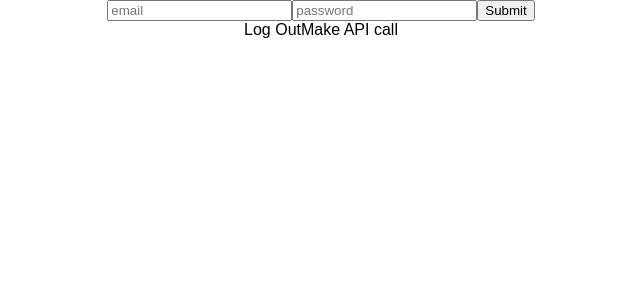
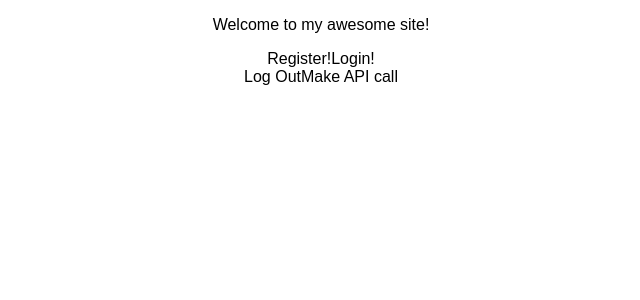
Before and after one commit to jlr7245/rails-react-token-auth-test, a React (Create React App) app in the folder client/: page / in a window 1280 px wide. Shown: the top 300 px of the page, without its empty margins (319-959 px from the left). Built offline with nearby package versions, Linux system fonts and the light colour scheme.

Commit message:
setting up to be able to register users

```diff
--- a/client/src/App.jsx
+++ b/client/src/App.jsx
@@ -3,19 +3,24 @@ import './App.css';
 
 import Auth from './modules/Auth';
 import LoginForm from './components/LoginForm';
+import RegisterForm from './components/RegisterForm';
 
 class App extends Component {
   constructor() {
     super();
     this.state = {
       auth: Auth.isUserAuthenticated(),
+      formRequested: null,
     }
 
     this.loginSubmit = this.loginSubmit.bind(this);
-    this.deleteToken = this.deleteToken.bind(this);
+    this.registerSubmit = this.registerSubmit.bind(this);
+    this.logOut = this.logOut.bind(this);
     this.makeApiCall = this.makeApiCall.bind(this);
+    this.setForm = this.setForm.bind(this);
   }
 
+  //============= AUTH METHODS
   loginSubmit(e) {
     e.preventDefault();
     fetch('/login.json', {
@@ -37,13 +42,30 @@ class App extends Component {
     }).catch(err => console.log(err));
   }
 
-  deleteToken() {
-    Auth.deauthenticateUser();
-    this.setState({
-      auth: Auth.isUserAuthenticated(),
-    });
+  registerSubmit(e) {
+    e.preventDefault();
+
   }
 
+  logOut() {
+    fetch('/logout.json', {
+      method: 'DELETE',
+      headers: {
+        'Content-Type': 'application/json',
+        'Authorization': `Token token=${Auth.getToken()}`
+      }
+    }).then(res => res.json()).then(jsonRes => {
+      console.log(jsonRes);
+      Auth.deauthenticateUser();
+      this.setState({
+        auth: Auth.isUserAuthenticated(),
+      });
+    }).catch(err => console.log(err));
+  }
+
+  //=========== OTHER METHODS
+
+  // make a simple api call to the backend
   makeApiCall() {
     fetch('/hacker_spots/index', {
       headers: {
@@ -52,14 +74,43 @@ class App extends Component {
     }).then(res => res.json()).then(jsonRes => console.log(jsonRes));
   }
 
+  // decide which form to render
+  renderForm() {
+    switch (this.state.formRequested) {
+      case 'register':
+        return <RegisterForm registerSubmit={this.registerSubmit} />
+      case 'login':
+        return <LoginForm loginSubmit={this.loginSubmit} />
+      default:
+        return (
+          <div>
+            <p>Welcome to my awesome site!</p>
+            <span
+              className="register"
+              onClick={() => this.setForm('register')}>Register!</span>
+            <span
+              className="submit"
+              onClick={() => this.setForm('login')}>Login!</span>
+          </div>
+        )
+    }
+  }
+
+  // click handler for which form
+  setForm(formRequested) {
+    this.setState({ formRequested });
+  }
+
+
+  //============= RENDER
 
   render() {
     return (
       <div className="App">
         {(this.state.auth)
           ? <p>Logged in!</p>
-          : <LoginForm loginSubmit={this.loginSubmit} />}
-        <span className="logout" onClick={() => this.deleteToken()}>Log Out</span>
+          : this.renderForm()}
+        <span className="logout" onClick={() => this.logOut()}>Log Out</span>
         <span className="api" onClick={() => this.makeApiCall()}>Make API call</span>
       </div>
     );
--- /dev/null
+++ b/client/src/components/RegisterForm.jsx
@@ -0,0 +1,14 @@
+import React from 'react';
+
+const RegisterForm = (props) => {
+  return (
+    <form onSubmit={(e) => props.registerSubmit(e)}>
+      <input type="text" placeholder="name" name="name" />
+      <input type="email" placeholder="email" name="email" />
+      <input type="password" placeholder="password" name="password" />
+      <input type="submit" value="Register!" name="register" />
+    </form>
+  )
+}
+
+export default RegisterForm;
```
Also changed, not shown: 2 other files (tests, documents, lock files or other folders).
